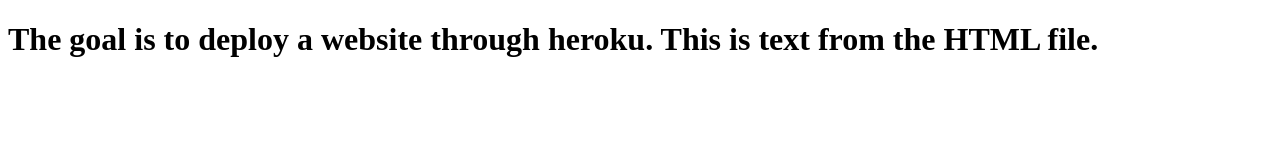
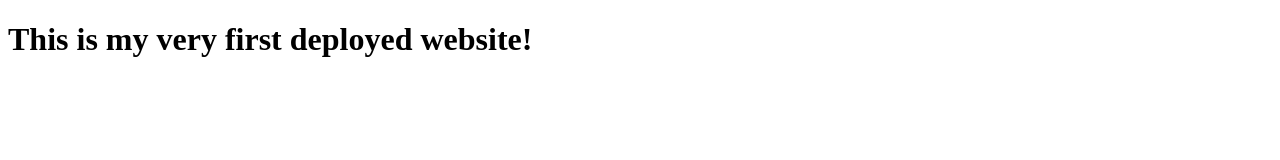
Before and after one commit to naturalCode4/Deployment-Practice-Week6Day3, a website: page index.html in a window 1280 px wide. Drawn offline with Linux system fonts and the light colour scheme.

Commit message:
deployment successful!

```diff
--- a/index.html
+++ b/index.html
@@ -7,6 +7,6 @@
     <title>Document</title>
 </head>
 <body>
-    <h1>The goal is to deploy a website through heroku. This is text from the HTML file.</h1>
+    <h1>This is my very first deployed website!</h1>
 </body>
 </html>
```
Also changed, not shown: package.json (line endings or trailing spaces).
